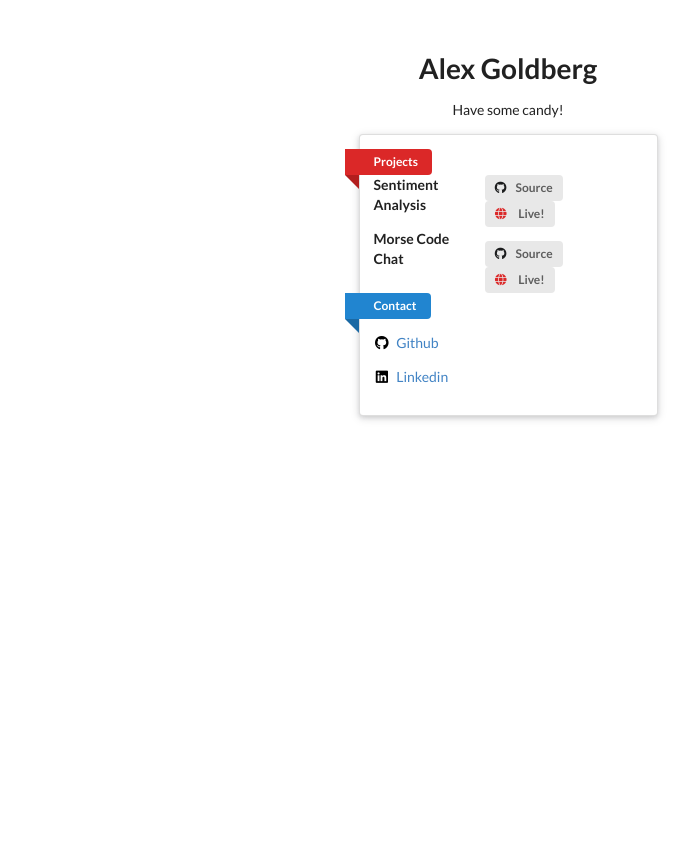
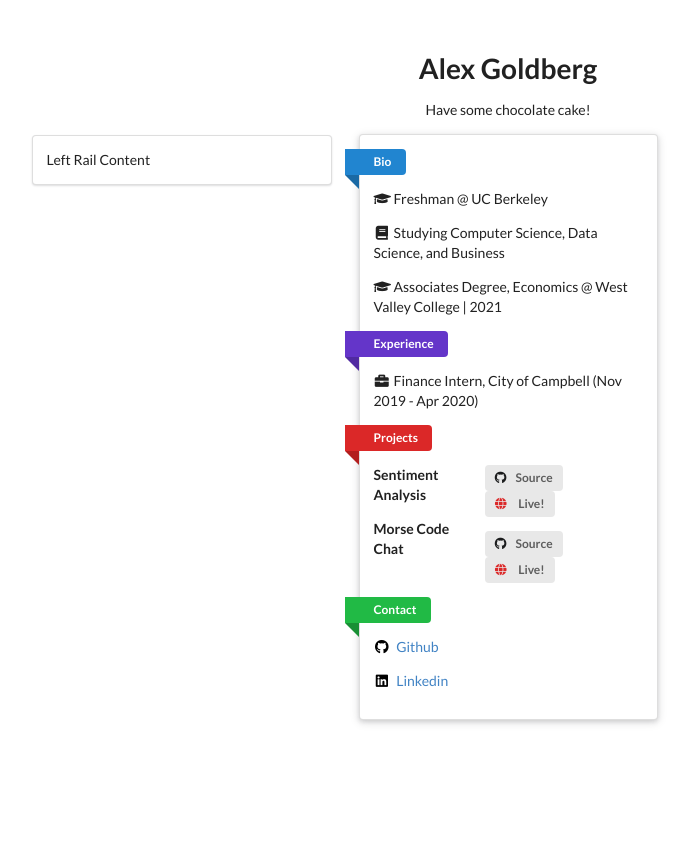
Before and after one commit to vlexvnder/PersonalWebsite, a Flask app: page / in a window 1280 px wide. Shown: the whole page, without its empty margins (132-824 px from the left). Run offline with Flask 2, Linux system fonts and the light colour scheme; parts of the project's set-up code (start-up, migrations or seed data) failed here and were passed over.

Commit message:
added fun typing. started social media side bar

```diff
--- a/main_site/main_site.py
+++ b/main_site/main_site.py
@@ -8,8 +8,10 @@ main_site = Blueprint("main_site", __name__,
     static_url_path="/main_site/static"
 )
 
-sweets = ["chocolate chip cookies", "chocolate cake", "candy", "ice cream", "jelly beans"]
+veggies = ["lettuce", "beets", "broccoli", "brussel sprouts" ]
+sweets = ["chocolate chip cookies", "chocolate cake", "ice cream", "jelly beans", "snickerdoodles"]
+sweets2 = ["gummy bears", "gummy worms", "cotton candy", "taffy"]
 
 @main_site.route("/")
 def index():
-    return render_template("main_index.html", sweet = random.choice(sweets))
+    return render_template("main_index.html", veggie = random.choice(veggies), sweet = random.choice(sweets), sweet2 = random.choice(sweets2))
--- a/main_site/templates/main_index.html
+++ b/main_site/templates/main_index.html
@@ -2,6 +2,8 @@
 	<title>Alexander Goldberg</title>
     <link rel="stylesheet" href="https://cdnjs.cloudflare.com/ajax/libs/semantic-ui/2.4.1/semantic.min.css"/>
     <script src="https://cdnjs.cloudflare.com/ajax/libs/semantic-ui/2.4.1/semantic.min.js" integrity="sha512-dqw6X88iGgZlTsONxZK9ePmJEFrmHwpuMrsUChjAw1mRUhUITE5QU9pkcSox+ynfLhL15Sv2al5A0LVyDCmtUw==" crossorigin="anonymous"></script>
+    <script src="https://cdn.jsdelivr.net/npm/typed.js@2.0.12"></script>
+    <script src="https://cdnjs.cloudflare.com/ajax/libs/jquery/3.6.0/jquery.min.js" integrity="sha512-894YE6QWD5I59HgZOGReFYm4dnWc1Qt5NtvYSaNcOP+u1T9qYdvdihz0PPSiiqn/+/3e7Jo4EaG7TubfWGUrMQ==" crossorigin="anonymous"></script>
 </head>
 <style>
 	body {
@@ -14,19 +16,53 @@
         body{ zoom: 200%;}
 
     }
-
-
 </style>
 <body>
 
+<script>
 
+    $(document).ready(function() {
+    var typed = new Typed('.sweet', {
+        strings: ['Have some {{veggie}}!^500', 'Have some {{sweet}}!^5000','On second thought, maybe some {{sweet2}}!' ],
+        showCursor: false,
+        smartBackspace: true, // Default value
+        typeSpeed: 50,
+        backSpeed: 100
+    });
+});
+</script>
 <div>
 	<h1>Alex Goldberg</h1>
-	<p>Have some {{sweet}}!</p>
+	<p class="sweet"></p>
 	<div class="ui centered grid" >
+
 		<div class="four wide computer twelve wide tablet twelve wide mobile column">
 			<div class="ui raised segment">
+                <div class="computer only ui left close rail">
+                <div class="ui segment">
+                    Left Rail Content
+                </div>
+                </div>
+                <a class="ui blue ribbon label">Bio</a>
+                <div>
+                    <p>
+                        <p><i class="graduation cap icon"></i>Freshman @ UC Berkeley</p>
+                        <p><i class="book icon"></i>Studying Computer Science, Data Science, and Business</p>
+                        <p><i class="graduation cap icon"></i>Associates Degree, Economics @ West Valley College | 2021</p>
+                    </p>
+
+                </div>
+
+                <a class="ui violet ribbon label">Experience</a>
+                <div>
+                    <p>
+                        <p>
+                            <i class="briefcase icon"></i>Finance Intern, City of Campbell (Nov 2019 - Apr 2020)
+                        </p>
+                    </p>
+                </div>
                 <a class="ui red ribbon label">Projects</a>
+                <p>
                 <div class="ui three column grid">
                     <div class="six wide computer six wide tablet eight wide mobile column">
                         <p><b>Sentiment Analysis</b></p>
@@ -39,10 +75,10 @@
                     </div>
 
                 </div>
-
-				<a class="ui blue ribbon label">Contact</a>
+                </p>
+				<a class="ui green ribbon label">Contact</a>
 				<p>
-				<p><a  href="https://github.com/vlexvnder"><i style="color: black;" class="github icon"></i> Github</a></p>
+				<p><a href="https://github.com/vlexvnder"><i style="color: black;" class="github icon"></i> Github</a></p>
 				<p><a href="https://www.linkedin.com/in/alexandersgoldberg/"><i style="color: black;" class="linkedin icon"></i> Linkedin</a></p>
 				</p>
 			</div>
```
